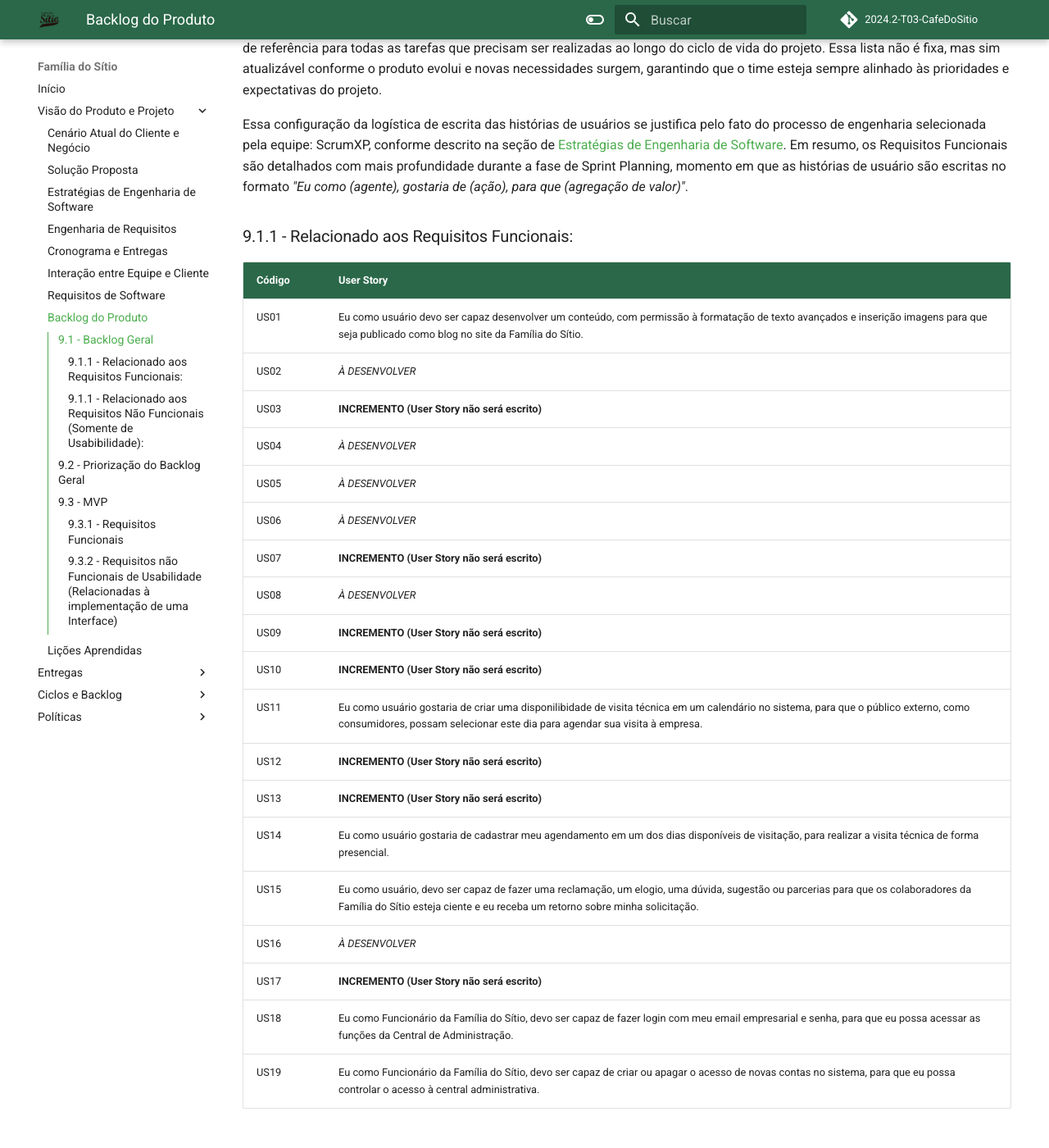
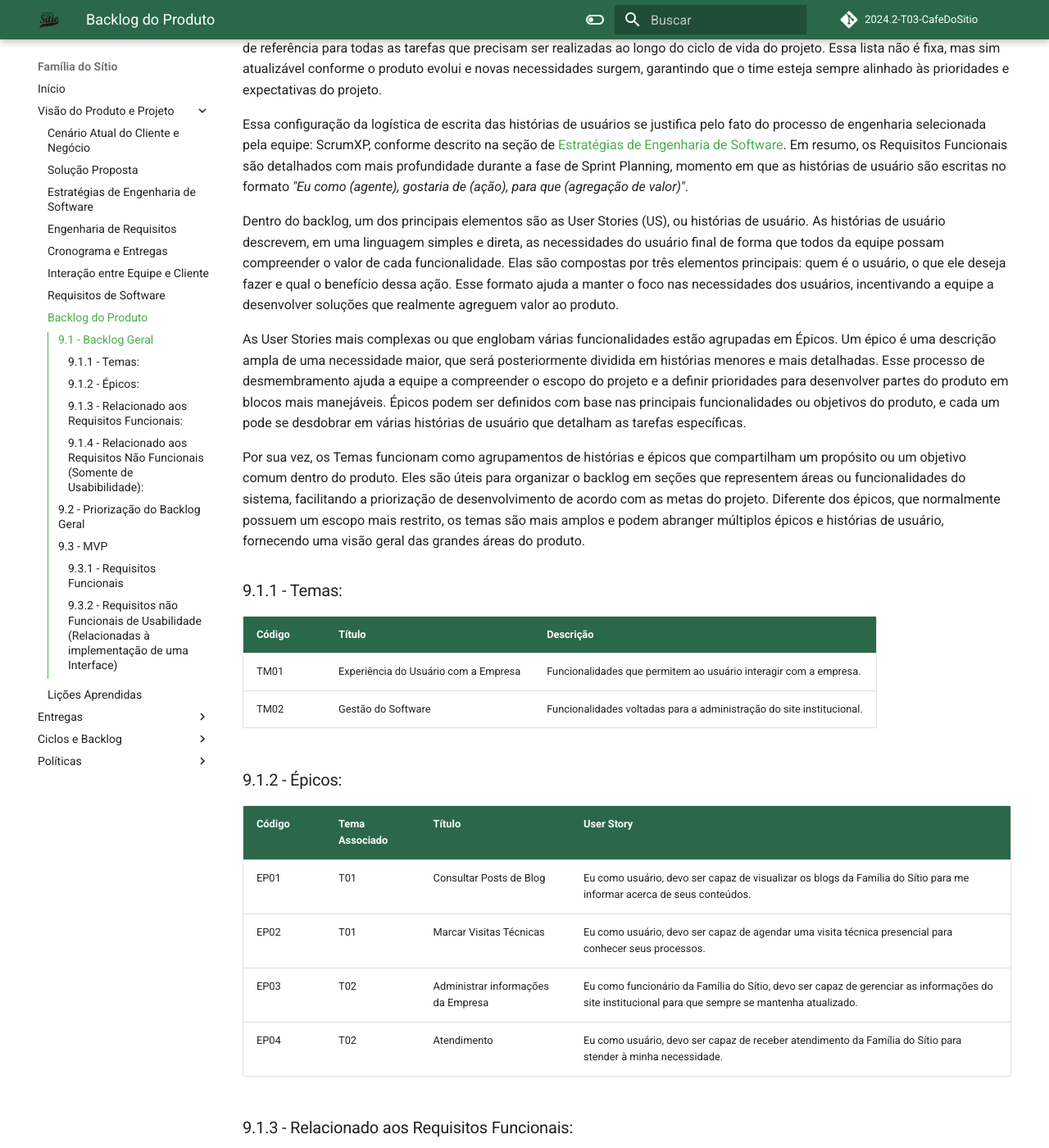
Before and after one commit to mdsreq-fga-unb/2024.2-T03-CafeDoSitio, an MkDocs documentation site: the page built from docs/sections/2-docPage/9-backlogDeProduto.md, in a window 1280 px wide and 1400 px high, scrolled down 236 px. Shown: the whole window at 82% size. Built offline with MkDocs 1.6.1 and Material for MkDocs 9.7.7, drawn with Linux system fonts in a browser that asks for light colours; comment, search, counter and statistics services are not loaded; some of the changed text lies outside the part shown.

Commit message:
docs: adicinando epicos e temas

```diff
--- a/docs/sections/2-docPage/9-backlogDeProduto.md
+++ b/docs/sections/2-docPage/9-backlogDeProduto.md
@@ -6,7 +6,29 @@ O backlog de produto é uma lista dinâmica e priorizada que contém todos os re
 
 Essa configuração da logística de escrita das histórias de usuários se justifica pelo fato do processo de engenharia selecionada pela equipe: ScrumXP, conforme descrito na seção de [Estratégias de Engenharia de Software](./3-estrategiasEngSoftware.md). Em resumo, os Requisitos Funcionais são detalhados com mais profundidade durante a fase de Sprint Planning, momento em que as histórias de usuário são escritas no formato _"Eu como (agente), gostaria de (ação), para que (agregação de valor)"_.
 
-### 9.1.1 - Relacionado aos Requisitos Funcionais:
+Dentro do backlog, um dos principais elementos são as User Stories (US), ou histórias de usuário. As histórias de usuário descrevem, em uma linguagem simples e direta, as necessidades do usuário final de forma que todos da equipe possam compreender o valor de cada funcionalidade. Elas são compostas por três elementos principais: quem é o usuário, o que ele deseja fazer e qual o benefício dessa ação. Esse formato ajuda a manter o foco nas necessidades dos usuários, incentivando a equipe a desenvolver soluções que realmente agreguem valor ao produto.
+
+As User Stories mais complexas ou que englobam várias funcionalidades estão agrupadas em Épicos. Um épico é uma descrição ampla de uma necessidade maior, que será posteriormente dividida em histórias menores e mais detalhadas. Esse processo de desmembramento ajuda a equipe a compreender o escopo do projeto e a definir prioridades para desenvolver partes do produto em blocos mais manejáveis. Épicos podem ser definidos com base nas principais funcionalidades ou objetivos do produto, e cada um pode se desdobrar em várias histórias de usuário que detalham as tarefas específicas.
+
+Por sua vez, os Temas funcionam como agrupamentos de histórias e épicos que compartilham um propósito ou um objetivo comum dentro do produto. Eles são úteis para organizar o backlog em seções que representem áreas ou funcionalidades do sistema, facilitando a priorização de desenvolvimento de acordo com as metas do projeto. Diferente dos épicos, que normalmente possuem um escopo mais restrito, os temas são mais amplos e podem abranger múltiplos épicos e histórias de usuário, fornecendo uma visão geral das grandes áreas do produto.
+
+### 9.1.1 - Temas:
+
+Código | Título                                     | Descrição
+------ | ------------------------------------------ | ----------
+TM01   | Experiência do Usuário com a Empresa       | Funcionalidades que permitem ao usuário interagir com a empresa.
+TM02   | Gestão do Software                         | Funcionalidades voltadas para a administração do site institucional.
+
+### 9.1.2 - Épicos:
+
+Código | Tema Associado | Título                             | User Story
+------ | -------------- | ---------------------------------- | ---------------------------
+EP01   | T01            | Consultar Posts de Blog            | Eu como usuário, devo ser capaz de visualizar os blogs da Família do Sítio para me informar acerca de seus conteúdos.
+EP02   | T01            | Marcar Visitas Técnicas            | Eu como usuário, devo ser capaz de agendar uma visita técnica presencial para conhecer seus processos.
+EP03   | T02            | Administrar informações da Empresa | Eu como funcionário da Família do Sítio, devo ser capaz de gerenciar as informações do site institucional para que sempre se mantenha atualizado.
+EP04   | T02            | Atendimento | Eu como usuário, devo ser capaz de receber atendimento da Família do Sítio para stender à minha necessidade.
+
+### 9.1.3 - Relacionado aos Requisitos Funcionais:
 Código | User Story
 ------ | ----------------------------------------------------
 US01   | Eu como usuário devo ser capaz desenvolver um conteúdo, com permissão à formatação de texto avançados e inserição imagens para que seja publicado como blog no site da Família do Sítio.
@@ -29,7 +51,7 @@ US17   | **INCREMENTO (User Story não será escrito)**
 US18   | Eu como Funcionário da Família do Sítio, devo ser capaz de fazer login com meu email empresarial e senha, para que eu possa acessar as funções da Central de Administração.
 US19   | Eu como Funcionário da Família do Sítio, devo ser capaz de criar ou apagar o acesso de novas contas no sistema, para que eu possa controlar o acesso à central administrativa.
 
-### 9.1.1 - Relacionado aos Requisitos Não Funcionais (Somente de Usabibilidade):
+### 9.1.4 - Relacionado aos Requisitos Não Funcionais (Somente de Usabibilidade):
 Código | Título do Requisito de Usabilidade (Relacionada à implementação de uma interface)
 ------ | ----------------------------------------------------
 RQNF01 | O sistema deve permitir que os usuários localizem facilmente a seção que apresenta a história da empresa, com navegação intuitiva e conteúdo disposto de forma clara e acessível.
@@ -146,6 +168,12 @@ Com esta técnica, foi possível elencar as funcionalidades de maior valor agreg
 
 > RUBIN, Kenneth S. Scrum Essencial: Um Guia Prático para o Processo Ágil Mais Popular. São Paulo: Alta Books, 2014.
 
+> SCHWABER, Ken; SUTHERLAND, Jeff. Guia do Scrum: O Guia Definitivo para o Scrum, as Regras do Jogo. Scrum.org, 2020.
+
+> CAROLI, Paulo. Lean Inception: Como Alinhar Pessoas e Construir o Produto Certo. São Paulo: Caroli.org, 2018.
+
+> RIES, Eric. A Startup Enxuta: Como os Empreendedores Atuais Utilizam a Inovação Contínua para Criar Empresas Extremamente Bem-Sucedidas. Rio de Janeiro: Alta Books, 2012.
+
 ## Histórico de Versão:
 | Data | Versão | Descrição | Autor | Revisores |
 |---- | ------ | --------- | ----- | --------- |
```
Also changed, not shown: docs/sections/2-docPage/7-Requisitos.md (+0 -1 lines).
